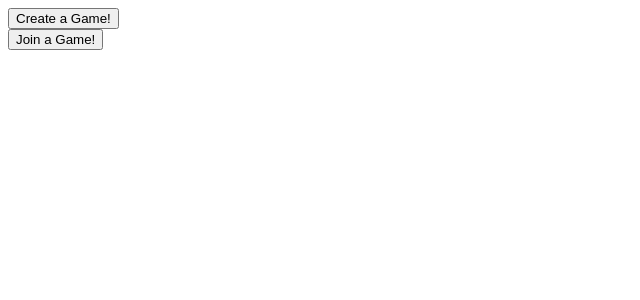
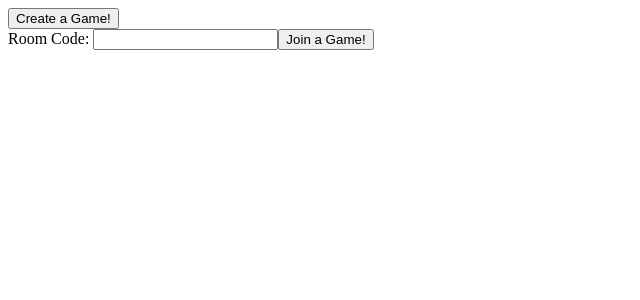
Before and after one commit to noErrdev/Django-Mahjang, a React (Create React App) app in the folder frontend/: page / in a window 1280 px wide. Shown: the top 300 px of the page, without its empty margins (0-640 px from the left). Built offline with nearby package versions, Linux system fonts and the light colour scheme.

Commit message:
Add user input to join room

```diff
--- a/frontend/src/components/JoinRoomButton.jsx
+++ b/frontend/src/components/JoinRoomButton.jsx
@@ -19,6 +19,8 @@ class JoinRoomButton extends React.Component {
   render() {
     return (
         <div className="joinRoomButton">
+            <label htmlFor="roomCode">Room Code: </label>
+            <input type="number" id='roomCode' />
             <button onClick={this.handleClick}>Join a Game!</button>
         </div>
     );
```
